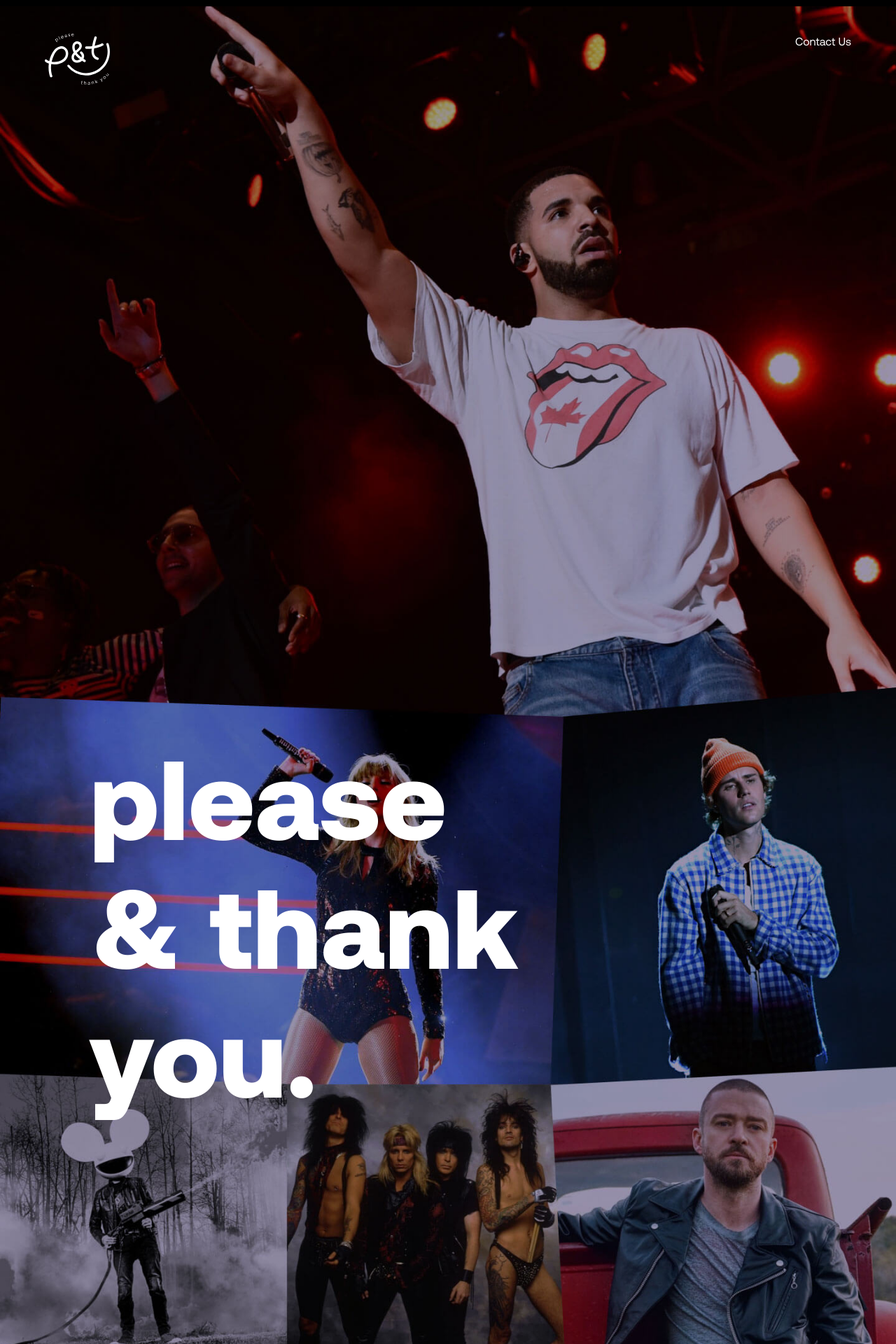
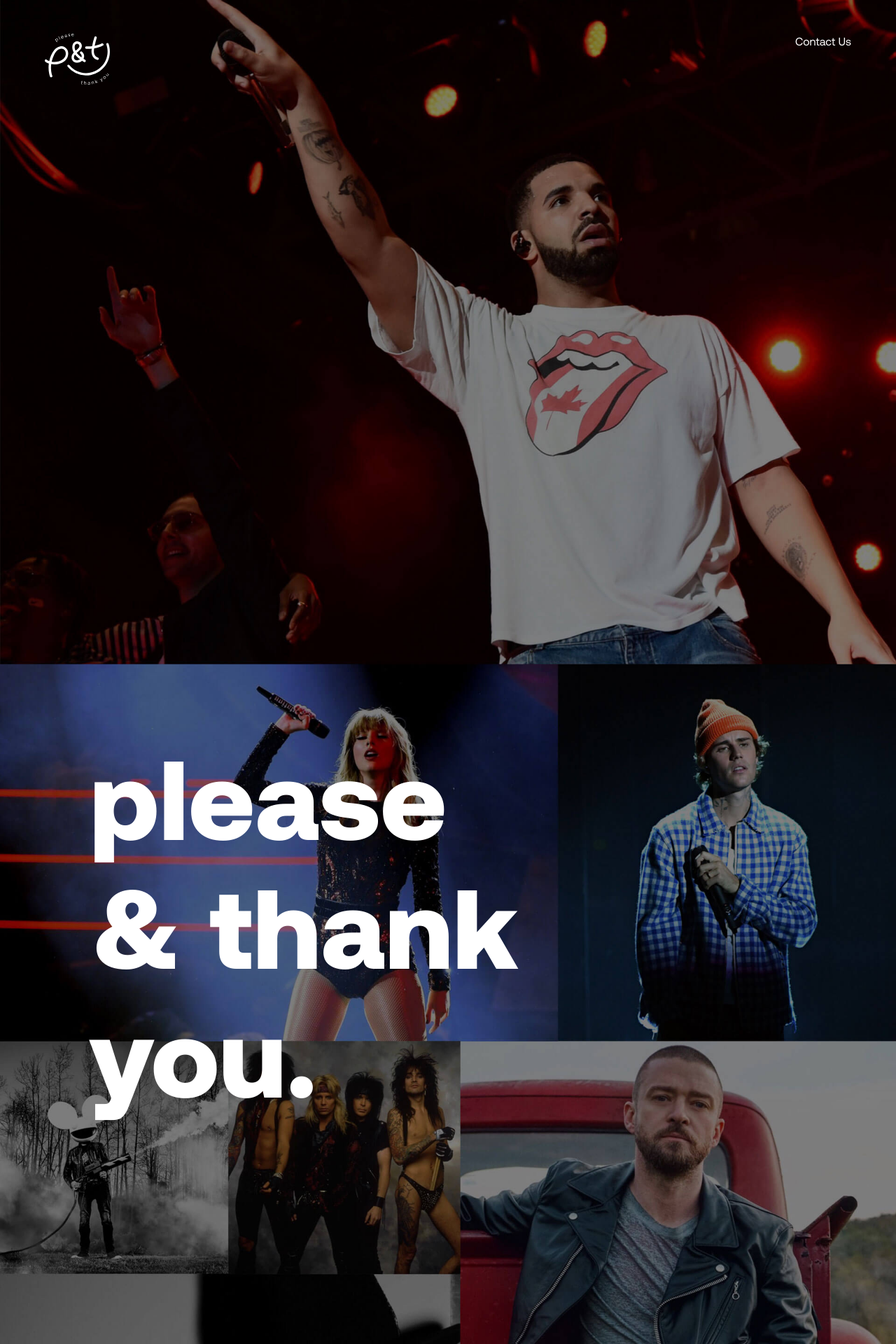
Before and after one commit to please-and-thank-you/please-and-thank-you.github.io, a Jekyll site: the page built from index.html, in a window 1280 px wide. Shown: the top 1920 px of the page at 70% size. Built offline with Jekyll 4.4.1, drawn with Linux system fonts in a browser that asks for light colours; nearby versions of some CDN libraries.

Commit message:
updating hero image, removing old unused images

```diff
--- a/_scss/_home.scss
+++ b/_scss/_home.scss
@@ -62,13 +62,18 @@
 
     .hero {
       &-background {
-        background: var(--backgroundColor) url(/assets/images/hero.jpg) no-repeat center bottom/contain;
         position: absolute;
         height: 100%;
         left: 0;
         top: 0;
         width: 100%;
         z-index: -1;
+
+        source,
+        img {
+          max-width: 100%;
+          object-fit: contain;
+        }
       }
       &-callout {
         position: sticky;
--- a/index.html
+++ b/index.html
@@ -18,7 +18,10 @@
       &amp; thank<br>
       you.
     </h1>
-    <div class="hero-background"></div>
+    <picture class="hero-background">
+      <source srcset="/assets/images/artistGridLg.jpg" media="(min-width: 820px)">
+      <img src="/assets/images/artistGridSm.jpg" alt="Artist image grid" />
+    </picture>
   </div>
   <div class="section section-info">
     <div class="headline">
```
Also changed, not shown: assets/images/artistGridLg.jpg (added), assets/images/artistGridSm.jpg (added), assets/images/hero.jpg (deleted), assets/images/logo.png (deleted), assets/images/smiley.png (deleted).
